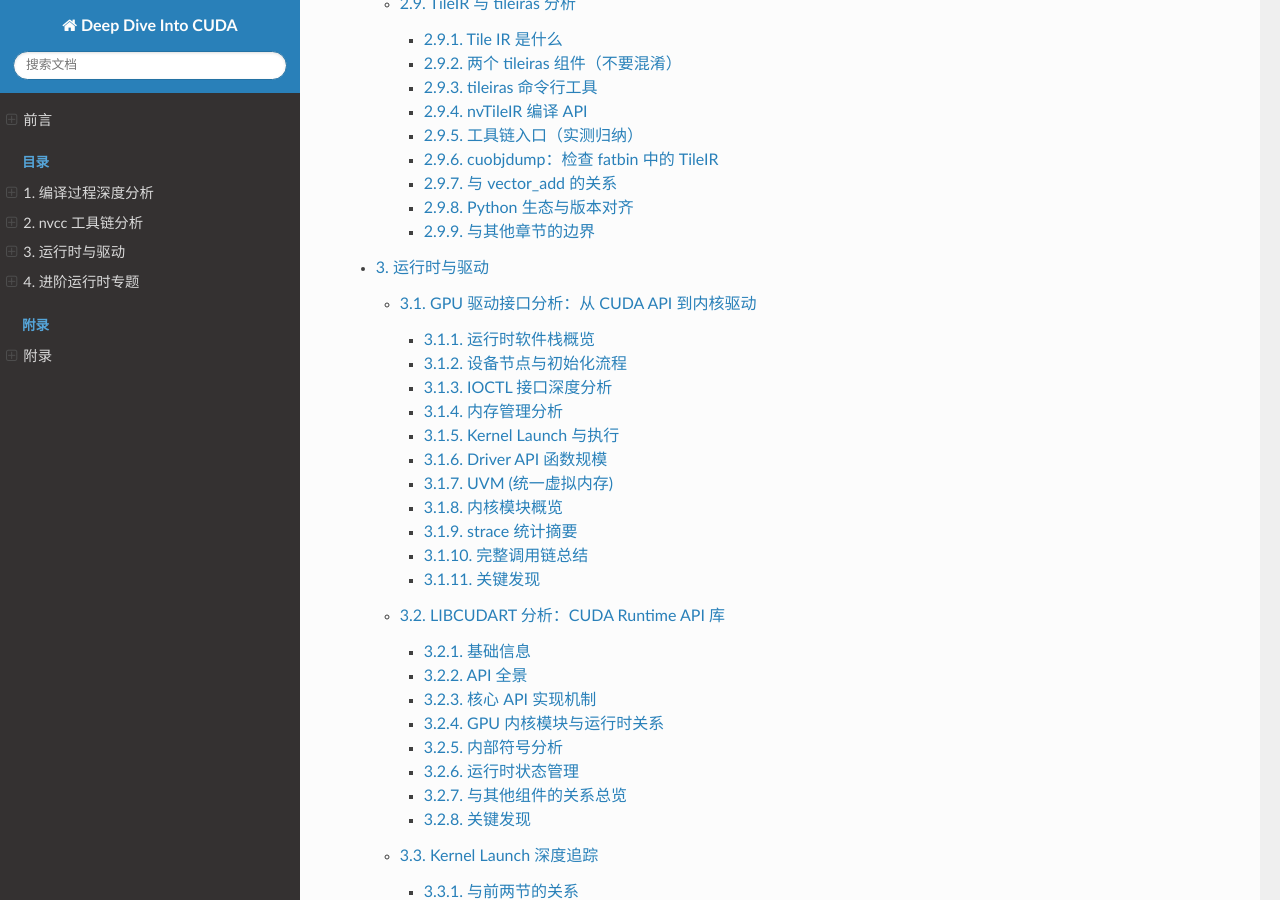
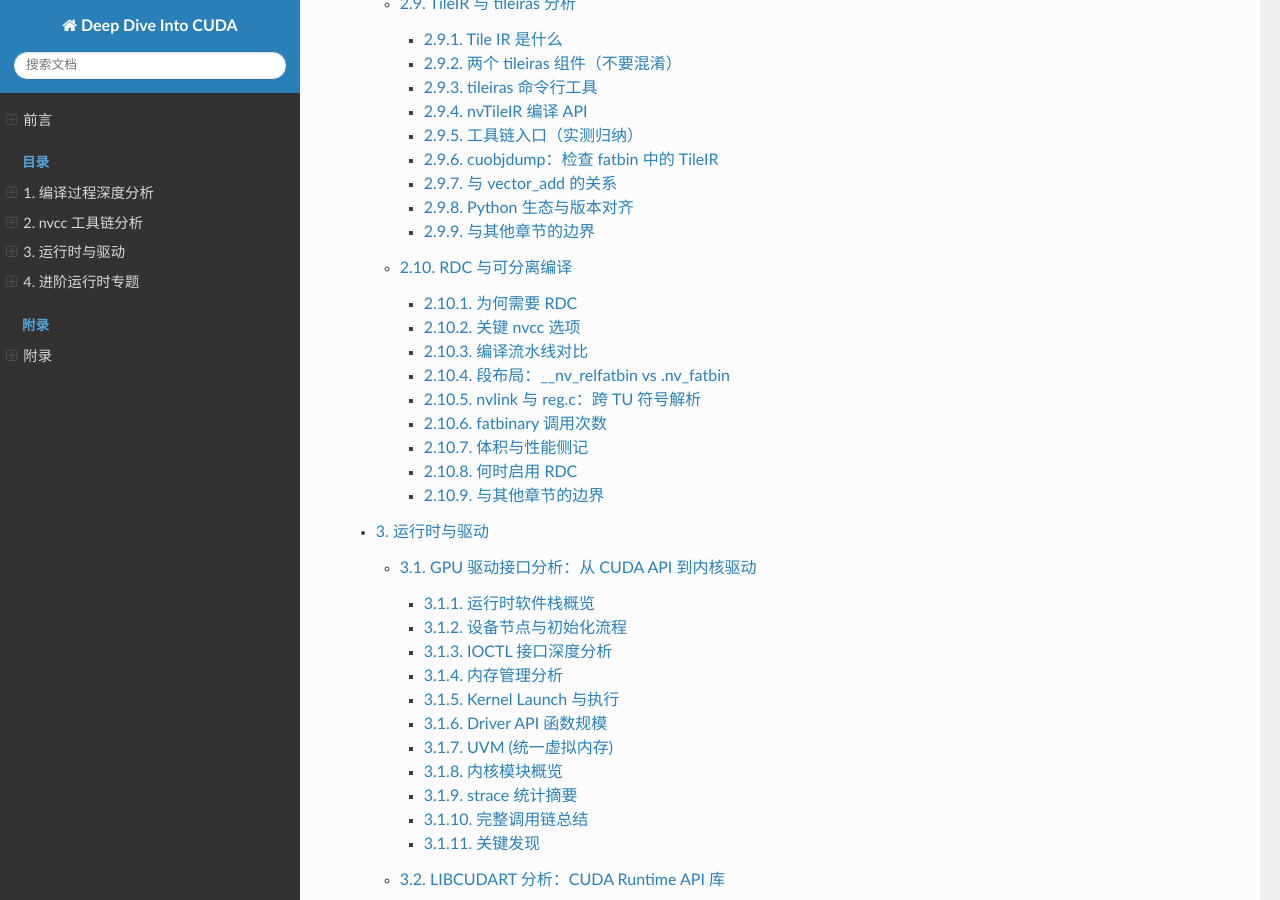
Before and after one commit to noisystreet/deep_dive_into_cuda, a Sphinx documentation site: the page built from source/index.rst, in a window 1280 px wide and 900 px high, scrolled down 3198 px. Built offline with Sphinx 7.4.7 and the Read the Docs theme 3.1.0, drawn with Linux system fonts in a browser that asks for light colours; part of the change alters nothing that is shown.

Commit message:
新增 RDC 可分离编译专篇（第 2 章 10）及跨 TU 示例
对比 WPC 与 nvlink device link 流水线，说明 __nv_relfatbin 段布局，并附 rdc_vector_add 可复现实验。

Co-authored-by: Cursor <cursoragent@cursor.com>

```diff
--- /dev/null
+++ b/source/chapter_02_toolchain/10_rdc.rst
@@ -0,0 +1,298 @@
+RDC 与可分离编译
+=====================
+
+   **Relocatable Device Code (RDC)** 允许多个 ``.cu`` 编译单元各自生成
+   **可重定位的 device 代码**，再由 **nvlink** 在链接期解析跨 TU 的
+   ``__device__`` / ``__global__`` 符号引用。
+
+   单文件 ``examples/vector_add.cu`` 走 **Whole Program Compilation (WPC)**：
+   device 符号在 ptxas 阶段即已解析完毕。本节用 ``examples/rdc/`` 两文件样例
+   对比两种模式在段布局、fatbinary 调用与 g++ 链接对象数量上的差异。
+
+   环境: CUDA 13.1 / sm_89 / Linux x86-64
+
+--------------
+
+为何需要 RDC
+--------------
+
+典型场景：库与主程序分文件
+
+.. code:: cuda
+
+   // device_utils.cu
+   __device__ float rdc_add(float a, float b) { return a + b; }
+
+   // vector_add_rdc.cu
+   __device__ float rdc_add(float a, float b);
+   __global__ void vector_add(...) { c[idx] = rdc_add(a[idx], b[idx]); }
+
+若 **不** 开启 RDC，第二个 TU 在 ptxas 阶段无法解析 ``rdc_add``：
+
+::
+
+   ptxas fatal   : Unresolved extern function '_Z7rdc_addff'
+
+开启 ``-rdc=true`` 后，每个 TU 输出 **带重定位信息的 device ELF**，
+nvlink 将 ``device_utils.o`` 与 ``vector_add_rdc.o`` 链接为单一
+``*_dlink.sm_89.cubin``，再经 fatbinary + link.stub 注册到运行时。
+
+--------------
+
+关键 nvcc 选项
+----------------
+
+.. list-table::
+   :header-rows: 1
+   :widths: 22 38
+
+   * - 选项
+     - 含义
+   * - ``-rdc=true`` / ``--relocatable-device-code=true``
+     - 生成可重定位 device 代码（默认 false = WPC）
+   * - ``-rdc=false``
+     - Whole Program Compilation；单 TU 内符号必须在本 TU 解析
+   * - ``-dc`` / ``--device-c``
+     - 仅编译 device 对象（不完成 host 链接），输出仍含 ``__nv_relfatbin``
+   * - ``-dw`` / ``--device-w``
+     - 编译 device 对象并生成 host 包装（少见）
+   * - ``-dlink`` / ``--device-link``
+     - 单独执行 device link 步骤
+   * - ``--no-device-link`` / ``-nodlink``
+     - 跳过 device link（需后续手动 nvlink）
+
+CMake 等价写法：
+
+.. code:: cmake
+
+   add_executable(rdc_vector_add rdc/device_utils.cu rdc/vector_add_rdc.cu)
+   set_target_properties(rdc_vector_add PROPERTIES CUDA_SEPARABLE_COMPILATION ON)
+
+``CUDA_SEPARABLE_COMPILATION ON`` 会在链接阶段自动插入 nvlink + dlink.o。
+
+--------------
+
+编译流水线对比
+----------------
+
+.. mermaid:: ../_static/rdc_flow.mmd
+
+WPC：单 TU vector_add.cu（回顾）
+~~~~~~~~~~~~~~~~~~~~~~~~~~~~~~~~~~~~~~
+
+::
+
+   g++ ... vector_add_dlink.o vector_add.o -lcudadevrt ...
+
+-  仅 1 个用户 ``.cu.o`` 参与 host 链接，另加 dlink.o
+-  每个 TU 的 fatbinary 不带 ``--device-c``
+-  目标文件内段名为 ``.nv_fatbin``，最终可执行文件可能合并 module 与 dlink 两段
+
+RDC：两 TU examples/rdc/（本节实测）
+~~~~~~~~~~~~~~~~~~~~~~~~~~~~~~~~~~~~~~~~~~
+
+``nvcc --verbose -rdc=true device_utils.cu vector_add_rdc.cu -o rdc_vector_add``
+完整命令树要点：
+
+1. 每个 TU 各一次 fatbinary，带 ``--device-c``：
+
+   ::
+
+      fatbinary ... --embedded-fatbin="device_utils.fatbin.c" --device-c
+      fatbinary ... --embedded-fatbin="vector_add_rdc.fatbin.c" --device-c
+
+2. **nvlink 合并两个 relocatable object**：
+
+   ::
+
+      nvlink ... "device_utils.o" "vector_add_rdc.o" -lcudadevrt \
+          -o "rdc_vector_add_dlink.sm_89.cubin" \
+          --register-link-binaries="rdc_vector_add_dlink.reg.c"
+
+3. 第二次 fatbinary（``-link``）+ link.stub → ``rdc_vector_add_dlink.o``
+
+4. **g++ 链接三个用户侧对象**：
+
+   ::
+
+      g++ ... rdc_vector_add_dlink.o device_utils.o vector_add_rdc.o \
+          -lcudadevrt -lcudart_static ... -o rdc_vector_add
+
+与 WPC 的关键差异：**每个 ``.cu.o`` 都进入最终链接**，且 TU 级 fatbin 使用
+``__nv_relfatbin`` 段而非直接 ``.nv_fatbin``。
+
+--------------
+
+段布局：__nv_relfatbin vs .nv_fatbin
+---------------------------------------
+
+``readelf -SW`` 实测（sm_89）：
+
+.. list-table::
+   :header-rows: 1
+   :widths: 22 14 14 28
+
+   * - 文件
+     - 段名
+     - 大小
+     - 说明
+   * - device_utils.o (RDC)
+     - ``__nv_relfatbin``
+     - 1072 B
+     - 可重定位 fatbin 数据
+   * - vector_add_rdc.o (RDC)
+     - ``__nv_relfatbin``
+     - 1760 B
+     - 含未解析 ``rdc_add`` 的 cubin
+   * - rdc_vector_add_dlink.o
+     - ``.nv_fatbin``
+     - 5304 B
+     - 链接后最终 device 镜像
+   * - vector_add.o (WPC)
+     - ``.nv_fatbin``
+     - 4064 B
+     - 模块级 PTX+cubin（非 RDC）
+
+最终可执行文件 ``rdc_vector_add``：
+
+::
+
+   [18] .nv_fatbin        5304 B   ← dlink 产物（运行时注册主 fatbin）
+   [19] __nv_relfatbin    2832 B   ← 1072 + 1760，两 TU 的 relocatable 数据合并
+   [38] .nvFatBinSegment   72 B   ← 多个 wrapper（含 dlink + 各 TU）
+
+WPC 的 ``vector_add`` 则通常将 module 与 dlink 的 ``.nv_fatbin`` **合并为一段**
+（见 :doc:`07_host_link`、:doc:`08_fatbinary`），且 **无** ``__nv_relfatbin``。
+
+--------------
+
+nvlink 与 reg.c：跨 TU 符号解析
+----------------------------------
+
+链接后 cubin（``cuobjdump -symbols``）可见两个全局 device 符号均已解析：
+
+::
+
+   _Z7rdc_addff                              ← device_utils.cu
+   _Z10vector_addPKfS0_Pfi                   ← vector_add_rdc.cu
+
+``rdc_vector_add_dlink.reg.c`` 内容：
+
+.. code:: c
+
+   #define NUM_PRELINKED_OBJECTS 2
+   DEFINE_REGISTER_FUNC(_cc4b6d89_15_device_utils_cu_20c8e3a2)
+   DEFINE_REGISTER_FUNC(_48231fa4_17_vector_add_rdc_cu_052d2be5)
+
+``NUM_PRELINKED_OBJECTS`` 等于 **参与 device link 的 TU 数量**。
+``link.stub`` 编译为 ``dlink.o`` 后，在 ``__cudaRegisterLinkedBinary*`` 中
+注册 **链接后的** fatbin，并关联各 TU 的预链接元数据。
+
+``vector_add_rdc.o`` 的未定义符号在 device link 前包括：
+
+::
+
+   U __cudaRegisterLinkedBinary_48231fa4_17_vector_add_rdc_cu_052d2be5
+
+--------------
+
+fatbinary 调用次数
+--------------------
+
+对两 TU RDC 工程，``nvcc --verbose`` 中共 **3 次** fatbinary：
+
+.. list-table::
+   :header-rows: 1
+   :widths: 8 20 32
+
+   * - 次序
+     - 输出
+     - 标志
+   * - 1
+     - device_utils.fatbin.c
+     - ``--device-c``，relocatable
+   * - 2
+     - vector_add_rdc.fatbin.c
+     - ``--device-c``
+   * - 3
+     - rdc_vector_add_dlink.fatbin.c
+     - ``-link``，链接 cubin
+
+第 1、2 次对应 :doc:`08_fatbinary` 中「模块级」打包，但 ``--device-c`` 使
+输出进入 ``__nv_relfatbin`` 段；第 3 次与 WPC 单 TU 的 dlink fatbinary 相同。
+
+--------------
+
+体积与性能侧记
+----------------
+
+.. list-table::
+   :header-rows: 1
+   :widths: 28 14
+
+   * - 产物
+     - 大小
+   * - device_utils.o
+     - 5672 B
+   * - vector_add_rdc.o
+     - 11640 B
+   * - rdc_vector_add_dlink.o
+     - 9848 B
+   * - rdc_vector_add_dlink.sm_89.cubin
+     - 5224 B
+   * - rdc_vector_add（可执行文件）
+     - 1,058,744 B
+
+RDC 增加 nvlink 与额外 fatbinary/stub 步骤，可执行文件略大于 WPC 单 TU 工程；
+收益在于 **多文件工程的可维护性** 与 **device 库复用**，而非体积。
+
+运行验证：
+
+::
+
+   $ ./rdc_vector_add
+   RDC vector_add max error: 0.000000
+
+--------------
+
+何时启用 RDC
+--------------
+
+.. list-table::
+   :header-rows: 1
+   :widths: 20 38
+
+   * - 场景
+     - 建议
+   * - 单 ``.cu`` 小程序
+     - ``-rdc=false``，默认 WPC
+   * - 多 ``.cu`` + 跨 TU ``__device__`` 函数
+     - ``-rdc=true`` + nvlink
+   * - 静态 device 库（``libcudadevrt`` 以外自定义）
+     - 通常 ``-rdc=true`` 编译库，最终 app 链接时再 device link
+   * - 仅 host 调用、device 全在一个 TU
+     - 不必 RDC
+
+--------------
+
+与其他章节的边界
+------------------
+
+.. list-table::
+   :header-rows: 1
+   :widths: 28 32
+
+   * - 主题
+     - 章节
+   * - nvlink 命令行与 LTO
+     - :doc:`05_nvlink`
+   * - fatbinary ``--device-c`` / ``-link``
+     - :doc:`08_fatbinary`
+   * - g++ 链接对象列表
+     - :doc:`07_host_link`
+   * - RDC 段布局与 reg.c
+     - **本节**
+
+--------------
+
+*分析基于 CUDA 13.1 (build 37061995)，样例 ``examples/rdc/`` 与 /tmp/rdc_demo 构建日志互证。*
--- a/source/chapter_02_toolchain/index.rst
+++ b/source/chapter_02_toolchain/index.rst
@@ -13,3 +13,4 @@ nvcc 工具链分析
    07_host_link
    08_fatbinary
    09_tileir
+   10_rdc
```
Also changed, not shown: 4 other files.
